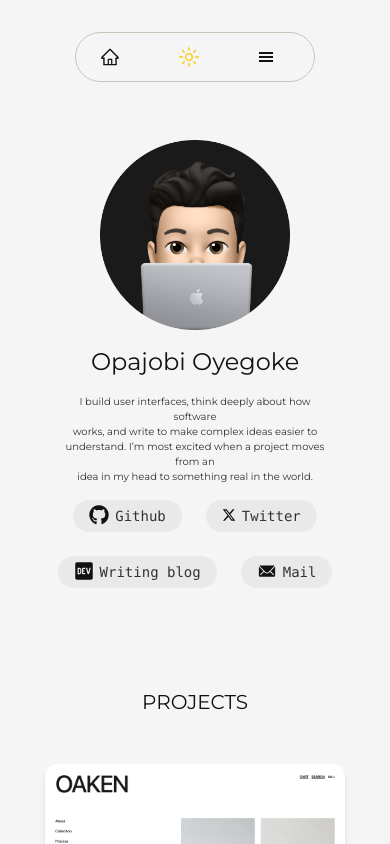
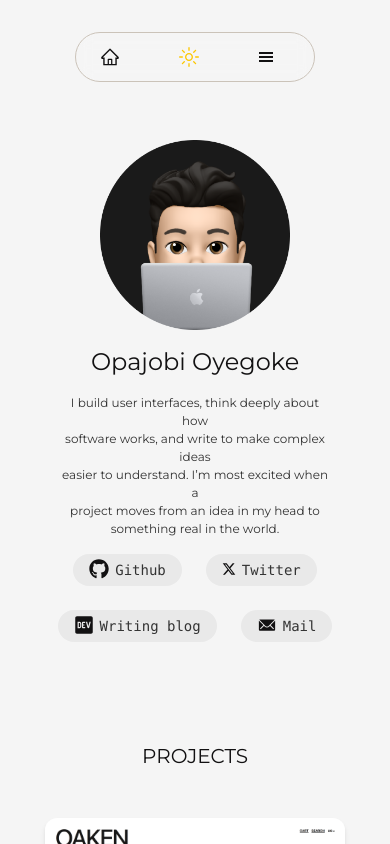
Before and after one commit to Goksyfresh/portfolio, a React (Vite) app: page / in a window 390 px wide. Shown: the top 844 px of the page. Built offline with nearby package versions, Linux system fonts and the light colour scheme.

Commit message:
fix type scale

```diff
--- a/src/components/About.jsx
+++ b/src/components/About.jsx
@@ -88,7 +88,7 @@ const About = () => {
     <section className='flex flex-col items-center justify-center gap-4 mt-35 px-6'>
       <img src={PortfolioImage} className='h-[190px] w-[190px]' id='portfolioImg' alt="Portfolio" />
       <h1 className='name [color:var(--heading_1_color)] lg:text-4xl text-2xl'>Opajobi Oyegoke</h1>
-      <p className='bio [color:var(--text-color)] lg:text-xl text-[10px] text-center w-[80%]'>I build user interfaces, think deeply about how software works, and write to make complex ideas easier to understand. I’m most excited when a project moves from an idea in my head to something real in the world.</p>
+      <p className='bio [color:var(--text-color)] lg:text-xl text-[12px] text-center w-[80%]'>I build user interfaces, think deeply about how software works, and write to make complex ideas easier to understand. I’m most excited when a project moves from an idea in my head to something real in the world.</p>
   <div class="links flex gap-6 justify-center items-center flex-wrap font-mono">
        <a
         class="text-[var(--text-color)] text-sm h-8 px-4 bg-[var(--link-bg)] transition-colors duration-200 hover:bg-[var(--link-hover)] rounded-full leading-0 flex items-center gap-1.5 relative group"
```
